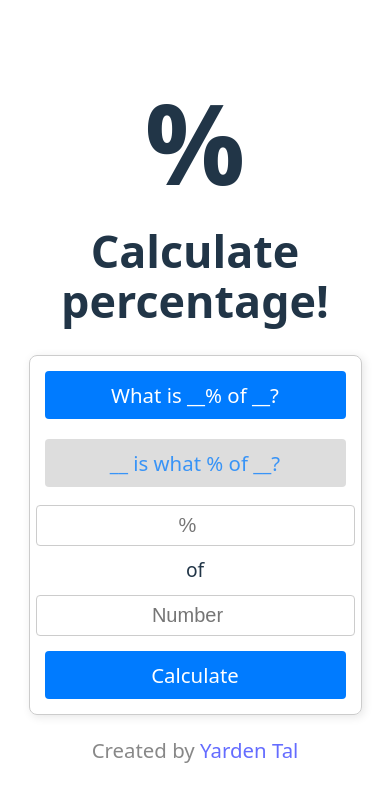
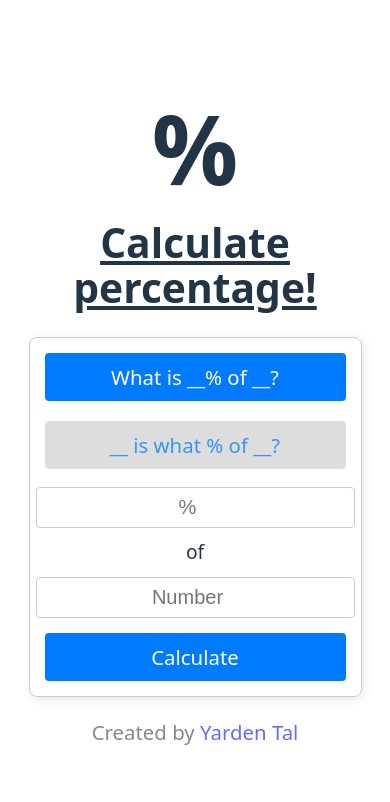
Before and after one commit to Yarden-Tal/Percentage-Calculator, a React (Vite) app: page / in a window 390 px wide. Shown: the top 802 px of the page. Built offline with nearby package versions, Linux system fonts and the light colour scheme.

Commit message:
more mobile and style improvements

```diff
--- a/src/index.css
+++ b/src/index.css
@@ -43,6 +43,7 @@ body {
 h1 {
   font-size: 3.2em;
   line-height: 1.1;
+  text-decoration: underline;
 }
 
 button {
@@ -175,7 +176,7 @@ input::placeholder {
   }
 
   h1 {
-    font-size: 2.2em;
+    font-size: 2em;
     line-height: 1.1;
     margin-top: 0;
   }
@@ -210,4 +211,8 @@ input::placeholder {
   .calculate-button {
     width: 100%;
   }
+
+  .percent-sign {
+    font-size: 6rem;
+  }
 }
```
